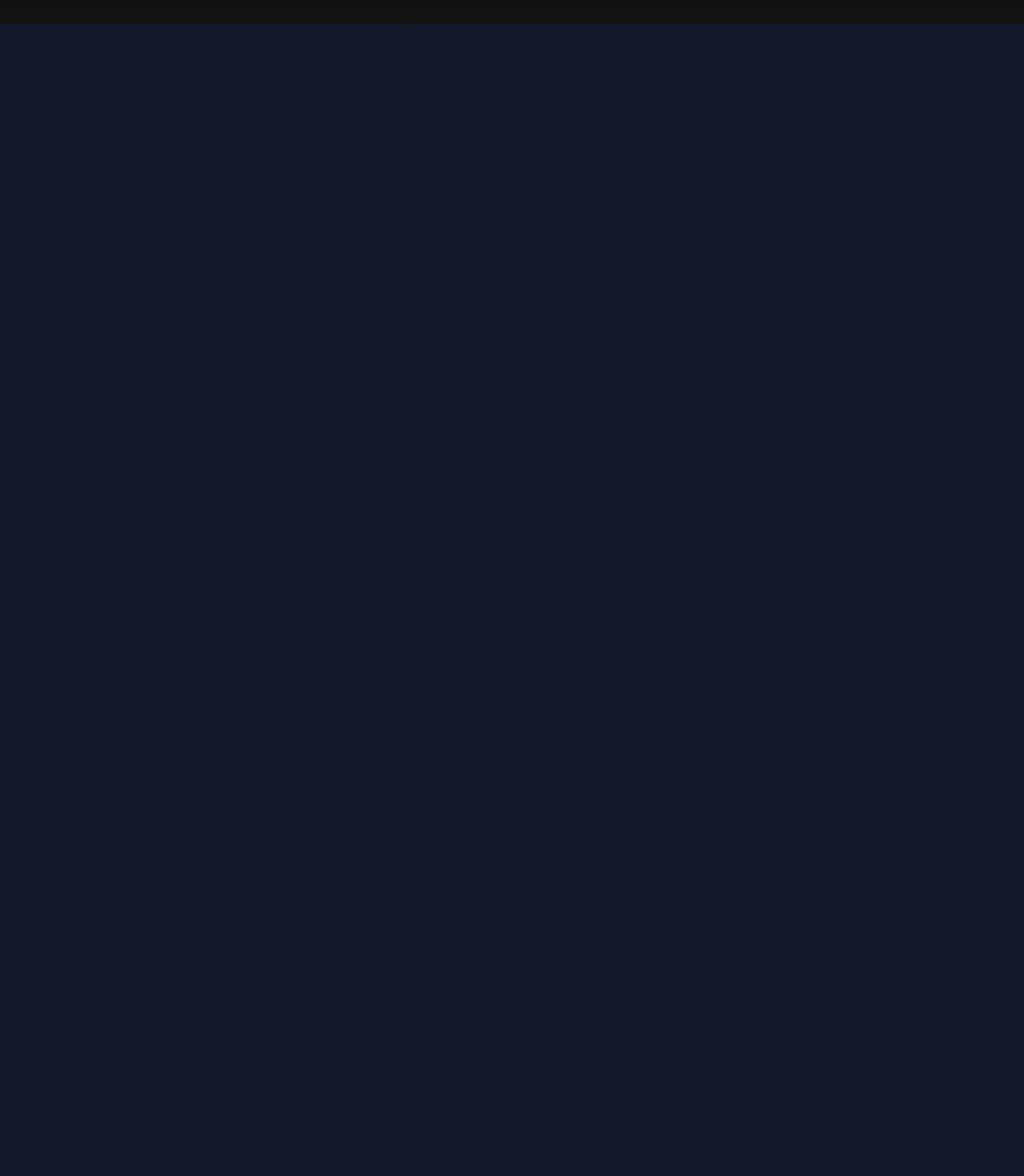
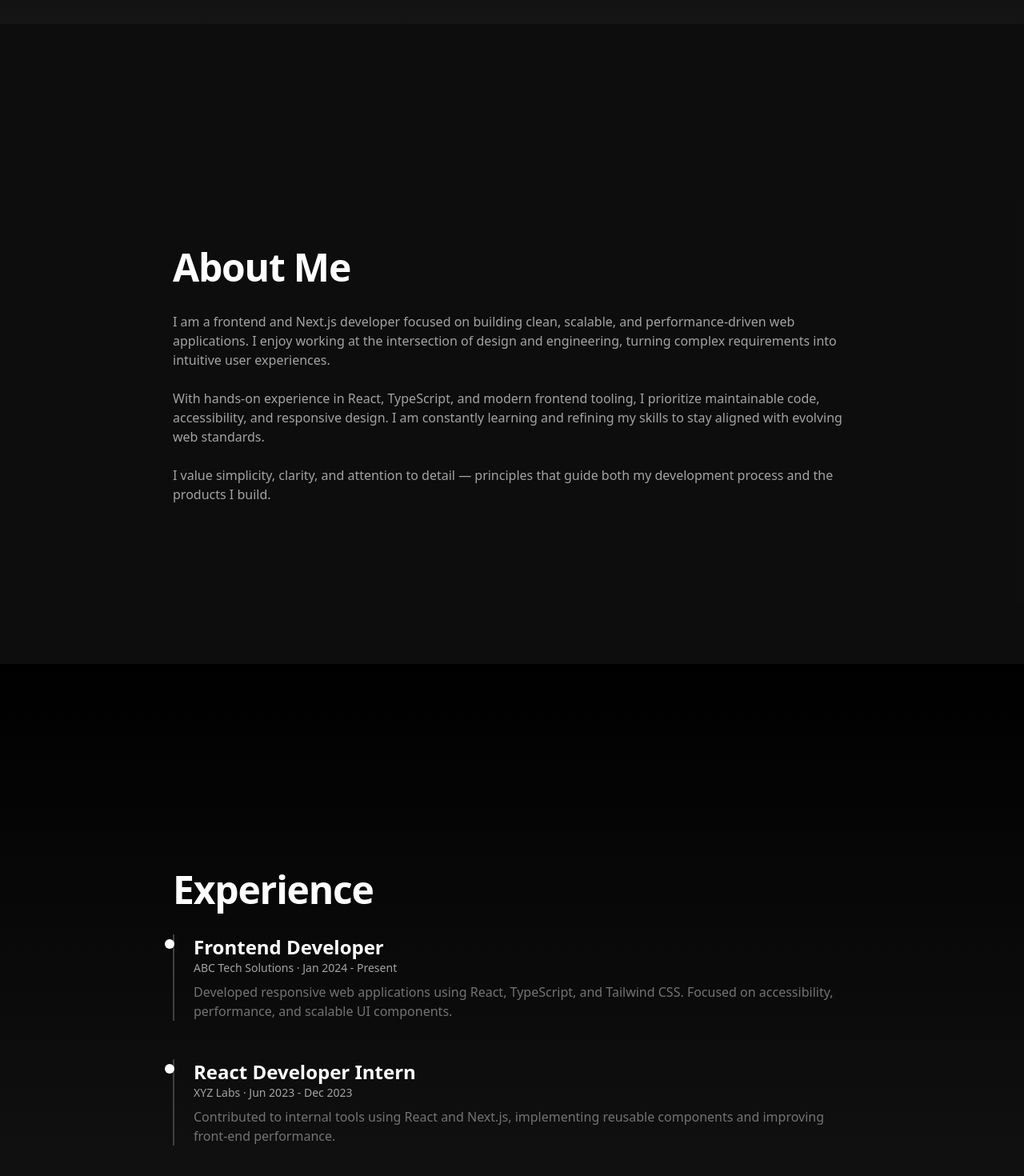
Before and after one commit to Thejusmohanan7/react_portfolio, a React (Vite) app: page / in a window 1280 px wide. Shown: the part 770-2240 px from the top of the page at 80% size. Before the commit the page ends 800 px from the top, so only its background shows below. Built offline with nearby package versions, Linux system fonts and the light colour scheme.

Commit message:
few updates and added new section

```diff
--- a/src/App.tsx
+++ b/src/App.tsx
@@ -1,7 +1,15 @@
 import Hero from "./components/Hero";
+import About from "./components/About";
+import Experience from "./components/Experience";
 
 function App() {
-  return <Hero />;
+  return (
+    <>
+      <Hero />
+      <About />
+      <Experience />
+    </>
+  );
 }
 
 export default App;
--- a/src/components/About.tsx
+++ b/src/components/About.tsx
@@ -0,0 +1,64 @@
+import { motion, useScroll, useTransform } from "framer-motion";
+
+const About = () => {
+  const { scrollY } = useScroll();
+
+  // Parallax effect
+  const yContent = useTransform(scrollY, [0, 400], [40, -40]);
+
+  return (
+    <section className="relative min-h-screen flex items-center bg-black text-white overflow-hidden">
+      {/* Background */}
+      <div className="absolute inset-0 bg-neutral-900/60" />
+
+      {/* Content */}
+      <motion.div
+        style={{ y: yContent }}
+        initial={{ opacity: 0 }}
+        whileInView={{ opacity: 1 }}
+        viewport={{ once: true }}
+        transition={{ duration: 1, ease: "easeOut" }}
+        className="relative z-10 max-w-4xl mx-auto px-6"
+      >
+        <motion.h2
+          initial={{ opacity: 0, y: 30 }}
+          whileInView={{ opacity: 1, y: 0 }}
+          viewport={{ once: true }}
+          transition={{ duration: 0.8, ease: "easeOut" }}
+          className="text-3xl sm:text-4xl md:text-5xl font-semibold tracking-tight"
+        >
+          About Me
+        </motion.h2>
+
+        <motion.div
+          initial={{ opacity: 0, y: 30 }}
+          whileInView={{ opacity: 1, y: 0 }}
+          viewport={{ once: true }}
+          transition={{ duration: 0.8, delay: 0.2, ease: "easeOut" }}
+          className="mt-8 space-y-6 text-neutral-400 text-sm sm:text-base leading-relaxed"
+        >
+          <p>
+            I am a frontend and Next.js developer focused on building clean,
+            scalable, and performance-driven web applications. I enjoy working
+            at the intersection of design and engineering, turning complex
+            requirements into intuitive user experiences.
+          </p>
+
+          <p>
+            With hands-on experience in React, TypeScript, and modern frontend
+            tooling, I prioritize maintainable code, accessibility, and
+            responsive design. I am constantly learning and refining my skills
+            to stay aligned with evolving web standards.
+          </p>
+
+          <p>
+            I value simplicity, clarity, and attention to detail — principles
+            that guide both my development process and the products I build.
+          </p>
+        </motion.div>
+      </motion.div>
+    </section>
+  );
+};
+
+export default About;
--- a/src/components/Experience.tsx
+++ b/src/components/Experience.tsx
@@ -0,0 +1,74 @@
+import { motion, useScroll, useTransform } from "framer-motion";
+
+interface ExperienceItem {
+  role: string;
+  company: string;
+  period: string;
+  description: string;
+}
+
+const experiences: ExperienceItem[] = [
+  {
+    role: "Frontend Developer",
+    company: "ABC Tech Solutions",
+    period: "Jan 2024 - Present",
+    description:
+      "Developed responsive web applications using React, TypeScript, and Tailwind CSS. Focused on accessibility, performance, and scalable UI components.",
+  },
+  {
+    role: "React Developer Intern",
+    company: "XYZ Labs",
+    period: "Jun 2023 - Dec 2023",
+    description:
+      "Contributed to internal tools using React and Next.js, implementing reusable components and improving front-end performance.",
+  },
+];
+
+const Experience = () => {
+  const { scrollY } = useScroll();
+  const yContent = useTransform(scrollY, [0, 500], [30, -30]);
+
+  return (
+    <section className="relative min-h-screen bg-black text-white flex items-center overflow-hidden">
+      {/* Background */}
+      <div className="absolute inset-0 bg-gradient-to-b from-black to-neutral-900 opacity-90" />
+
+      <motion.div
+        style={{ y: yContent }}
+        className="relative z-10 max-w-4xl mx-auto px-6"
+      >
+        <motion.h2
+          initial={{ opacity: 0, y: 20 }}
+          whileInView={{ opacity: 1, y: 0 }}
+          viewport={{ once: true }}
+          transition={{ duration: 0.8, ease: "easeOut" }}
+          className="text-3xl sm:text-4xl md:text-5xl font-semibold tracking-tight mb-8"
+        >
+          Experience
+        </motion.h2>
+
+        <div className="space-y-12">
+          {experiences.map((exp, index) => (
+            <motion.div
+              key={index}
+              initial={{ opacity: 0, y: 20 }}
+              whileInView={{ opacity: 1, y: 0 }}
+              viewport={{ once: true }}
+              transition={{ duration: 0.8, delay: index * 0.2, ease: "easeOut" }}
+              className="border-l-2 border-neutral-700 pl-6 relative"
+            >
+              <span className="absolute -left-3 top-1.5 w-3 h-3 rounded-full bg-white" />
+              <h3 className="text-xl sm:text-2xl font-semibold">{exp.role}</h3>
+              <p className="text-sm text-neutral-400">{exp.company} · {exp.period}</p>
+              <p className="mt-2 text-neutral-500 leading-relaxed text-sm sm:text-base">
+                {exp.description}
+              </p>
+            </motion.div>
+          ))}
+        </div>
+      </motion.div>
+    </section>
+  );
+};
+
+export default Experience;
--- a/src/components/Hero.tsx
+++ b/src/components/Hero.tsx
@@ -1,14 +1,13 @@
 import { motion, useScroll, useTransform } from "framer-motion";
 
 const Hero = () => {
-  // Scroll-based parallax
   const { scrollY } = useScroll();
   const yTitle = useTransform(scrollY, [0, 300], [0, -60]);
   const ySubtitle = useTransform(scrollY, [0, 300], [0, -30]);
 
   return (
     <section className="relative min-h-screen flex items-center justify-center overflow-hidden bg-black">
-      {/* Background layer */}
+      {/* Background gradient */}
       <div className="absolute inset-0 bg-gradient-to-b from-black via-black to-neutral-900 opacity-90" />
 
       {/* Content */}
@@ -30,7 +29,7 @@ const Hero = () => {
           transition={{ duration: 0.9, delay: 0.2, ease: "easeOut" }}
           className="mt-6 text-base sm:text-lg md:text-xl text-neutral-400 leading-relaxed"
         >
-          Frontend Developer · Next.js Developer · React · TypeScript
+          Front-End / Next.js Developer · React · TypeScript · Tailwind CSS
         </motion.p>
 
         <motion.p
@@ -39,12 +38,12 @@ const Hero = () => {
           transition={{ duration: 0.9, delay: 0.4, ease: "easeOut" }}
           className="mt-8 max-w-2xl mx-auto text-sm sm:text-base text-neutral-500"
         >
-          Passionate about building modern, scalable web applications with a
-          strong focus on performance, accessibility, and clean user experience.
+          Skilled in building responsive, modern web applications with clean
+          and maintainable code. Dedicated to delivering high-quality, scalable
+          solutions in Agile environments.
         </motion.p>
       </div>
 
-      {/* Scroll indicator */}
       <motion.div
         initial={{ opacity: 0 }}
         animate={{ opacity: 1 }}
```
